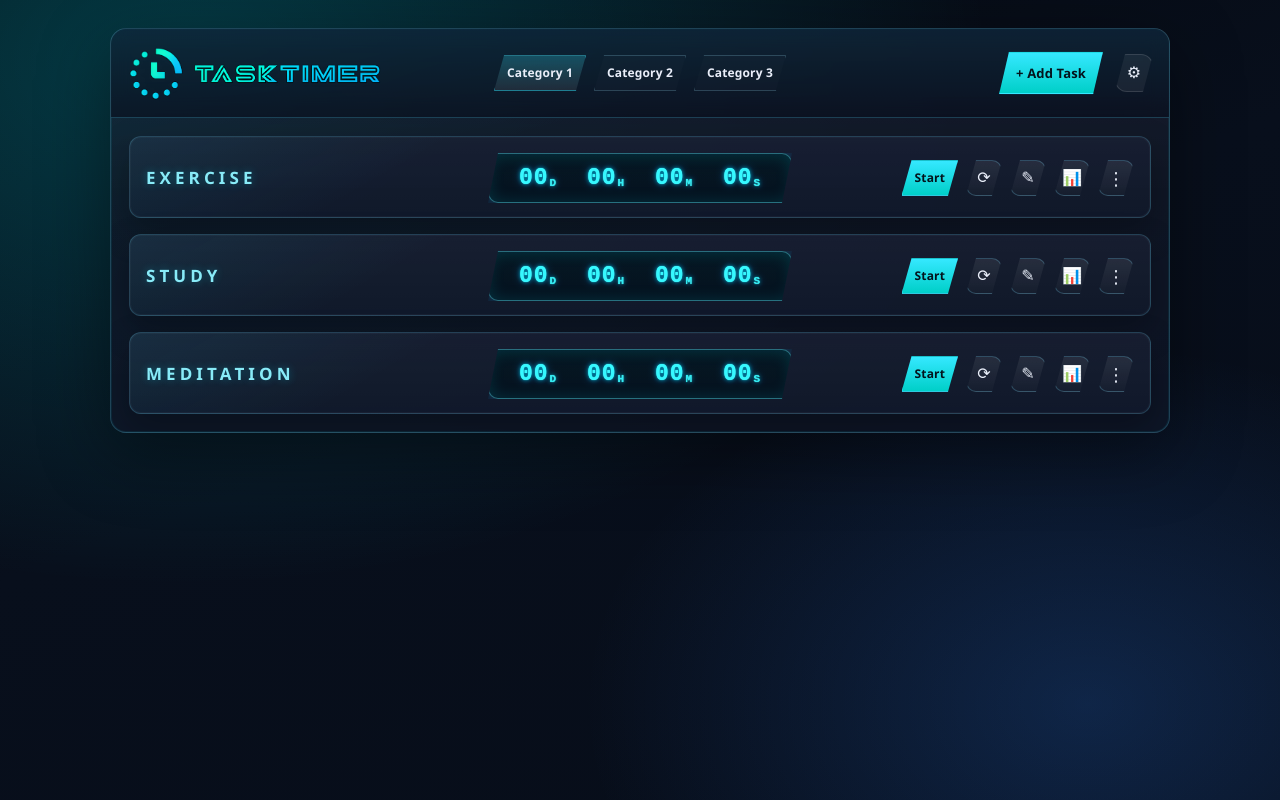
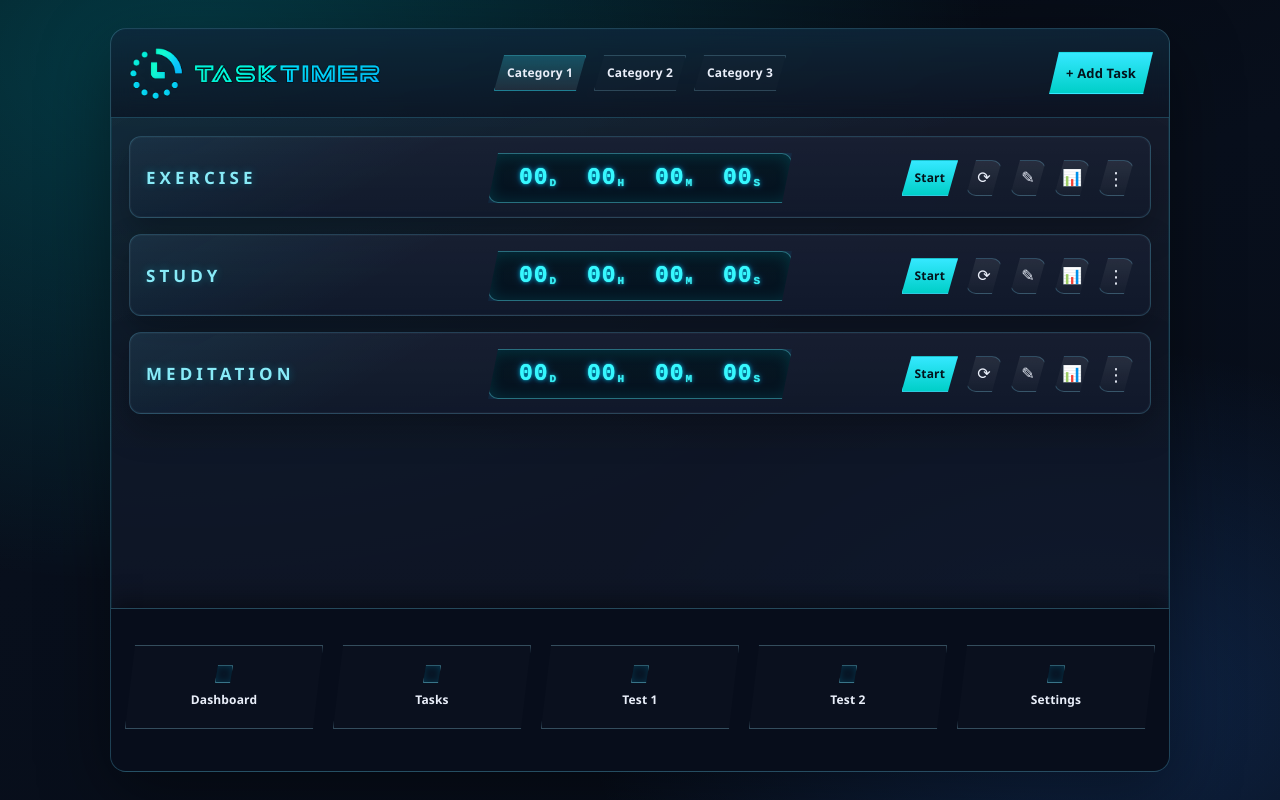
Before and after one commit to nogitlambo/tasktimer, a Next.js app: page /tasktimer in a window 1280 px wide. Built offline with nearby package versions, Linux system fonts and the light colour scheme.

Commit message:
new footer navigation panel and page tabs

```diff
--- a/src/app/tasktimer/page.tsx
+++ b/src/app/tasktimer/page.tsx
@@ -26,7 +26,7 @@ export default function TaskTimerPage() {
             <img className="brandLogo" src="/tasktimer-logo.png" alt="TaskTimer" />
           </div>
 
-          <div className="modeSwitch" aria-label="View modes">
+          <div className="modeSwitch" id="modeSwitch" aria-label="View modes">
             <button className="btn btn-ghost small modeBtn isOn" id="mode1Btn" type="button" data-mode="mode1">
               Mode 1
             </button>
@@ -42,13 +42,10 @@ export default function TaskTimerPage() {
             <button className="btn btn-accent" id="openAddTaskBtn" type="button">
               + Add Task
             </button>
-
-            <button className="menuIcon" id="menuIcon" type="button" aria-label="Settings" title="Settings">
-              ⚙
-            </button>
           </div>
         </div>
-
+        <div className="appPages">
+          <section className="appPage appPageOn" id="appPageTasks" aria-label="Tasks page">
             <section className="modeView modeViewOn" id="mode1View" aria-label="Mode 1 view">
               <TaskList />
               <HistoryScreen />
@@ -58,6 +55,52 @@ export default function TaskTimerPage() {
             <section className="modeView" id="mode2View" aria-label="Mode 2 view" />
 
             <section className="modeView" id="mode3View" aria-label="Mode 3 view" />
+          </section>
+
+          <section className="appPage" id="appPageDashboard" aria-label="Dashboard page">
+            <div className="appPagePlaceholder">
+              <h2>Dashboard</h2>
+              <p>Placeholder dashboard widgets will be added here.</p>
+            </div>
+          </section>
+
+          <section className="appPage" id="appPageTest1" aria-label="Test page 1">
+            <div className="appPagePlaceholder">
+              <h2>Test Page 1</h2>
+              <p>Placeholder test content and sample data.</p>
+            </div>
+          </section>
+
+          <section className="appPage" id="appPageTest2" aria-label="Test page 2">
+            <div className="appPagePlaceholder">
+              <h2>Test Page 2</h2>
+              <p>Placeholder test content and sample data.</p>
+            </div>
+          </section>
+        </div>
+
+        <div className="appFooterNav" aria-label="App pages">
+          <button className="btn btn-ghost small appFooterBtn" id="footerDashboardBtn" type="button">
+            <span className="appFooterIconPlaceholder" aria-hidden="true" />
+            Dashboard
+          </button>
+          <button className="btn btn-ghost small appFooterBtn isOn" id="footerTasksBtn" type="button">
+            <span className="appFooterIconPlaceholder" aria-hidden="true" />
+            Tasks
+          </button>
+          <button className="btn btn-ghost small appFooterBtn" id="footerTest1Btn" type="button">
+            <span className="appFooterIconPlaceholder" aria-hidden="true" />
+            Test 1
+          </button>
+          <button className="btn btn-ghost small appFooterBtn" id="footerTest2Btn" type="button">
+            <span className="appFooterIconPlaceholder" aria-hidden="true" />
+            Test 2
+          </button>
+          <button className="btn btn-ghost small appFooterBtn" id="footerSettingsBtn" type="button">
+            <span className="appFooterIconPlaceholder" aria-hidden="true" />
+            Settings
+          </button>
+        </div>
       </div>
 
       <AddTaskOverlay />
--- a/src/app/tasktimer/tasktimer.css
+++ b/src/app/tasktimer/tasktimer.css
@@ -46,6 +46,7 @@ body{
 /* App shell */
 .wrap{
   width: min(1060px, 100%);
+  height: calc(100vh - 56px);
   background:
               linear-gradient(165deg, rgba(0,245,255,.06), rgba(0,0,0,0) 32%),
               linear-gradient(180deg, rgba(255,255,255,.05), rgba(255,255,255,.02) 42%, rgba(255,255,255,.01) 100%),
@@ -54,6 +55,11 @@ body{
   border-radius: var(--radius);
   box-shadow: 0 20px 70px rgba(0,0,0,.42), 0 0 0 1px rgba(0,220,255,.08) inset;
   overflow:hidden;
+  display:flex;
+  flex-direction:column;
+}
+#app[aria-label="TaskTimer App"]{
+  margin-bottom:0;
 }
 .topbar{
   display:grid;
@@ -107,6 +113,16 @@ body{
   justify-content:center;
   gap:8px;
 }
+body[data-app-page="dashboard"] #modeSwitch,
+body[data-app-page="test1"] #modeSwitch,
+body[data-app-page="test2"] #modeSwitch{
+  display:none !important;
+}
+body[data-app-page="dashboard"] #openAddTaskBtn,
+body[data-app-page="test1"] #openAddTaskBtn,
+body[data-app-page="test2"] #openAddTaskBtn{
+  display:none !important;
+}
 .modeBtn{
   min-width:84px;
 }
@@ -124,6 +140,69 @@ body{
 }
 .modeView.modeViewOn{
   display:block;
+}
+.appPages{
+  flex:1 1 auto;
+  padding-bottom:64px;
+  min-height:0;
+  overflow-y:auto;
+  overflow-x:hidden;
+}
+.appPage{
+  display:none;
+  padding-bottom:12px;
+}
+.appPage.appPageOn{
+  display:block;
+}
+.appPagePlaceholder{
+  margin:18px;
+  padding:24px;
+  border:1px solid rgba(121,226,255,.2);
+  background:
+              linear-gradient(150deg, rgba(46,232,255,.08), rgba(0,0,0,0) 28%),
+              linear-gradient(180deg, rgba(255,255,255,.04), rgba(255,255,255,.01)),
+              rgba(14,23,42,.82);
+  box-shadow: 0 14px 34px rgba(0,0,0,.28), inset 0 0 0 1px rgba(255,255,255,.03);
+}
+.appPagePlaceholder h2{
+  margin:0 0 8px;
+  font-family:var(--font-tight);
+  color: rgba(142,242,255,.96);
+  letter-spacing:.04em;
+}
+.appPagePlaceholder p{
+  margin:0;
+  color: rgba(210,230,246,.8);
+}
+.appFooterNav{
+  display:grid;
+  grid-template-columns: repeat(5, minmax(0,1fr));
+  gap:10px;
+  padding:36px 14px 42px;
+  position: relative;
+  z-index: 6;
+  border-top:1px solid rgba(117,231,255,.28);
+  box-shadow: 0 -10px 20px rgba(0,0,0,.35);
+  background: rgba(8,14,27,.98);
+}
+.appFooterBtn{
+  width:100%;
+  min-height:84px;
+  display:flex;
+  flex-direction:column;
+  align-items:center;
+  justify-content:center;
+  gap:8px;
+  justify-content:center;
+}
+.appFooterIconPlaceholder{
+  width:18px;
+  height:18px;
+  border:1px solid rgba(117,231,255,.45);
+  background: rgba(6,24,41,.75);
+  box-shadow: inset 0 0 6px rgba(0,200,255,.18), 0 0 6px rgba(0,200,255,.16);
+  clip-path: polygon(3px 0, 100% 0, calc(100% - 3px) 100%, 0 100%);
 }
 .modePanel{
   margin: 18px;
@@ -215,6 +294,7 @@ body{
 /* Task list */
 .list{
   padding:18px;
+  padding-bottom:24px;
   display:flex;
   flex-direction:column;
   gap:var(--gap);
@@ -336,7 +416,7 @@ body{
   box-shadow: 0 8px 20px rgba(0,0,0,.32);
   z-index:10;
 }
-.task:last-child .taskMenuList{
+.taskMenu.open-up .taskMenuList{
   top:auto;
   bottom:calc(100% + 6px);
 }
@@ -379,7 +459,7 @@ body{
 .progressTrack{
   position:relative;
   height:18px;
-  border-radius: 999px;
+  border-radius: 0;
   overflow:visible;
   background: linear-gradient(180deg, rgba(0,0,0,.4), rgba(0,0,0,.22));
   border:1px solid rgba(118,225,255,.18);
@@ -388,7 +468,7 @@ body{
 .progressFill{
   position:absolute; inset:0 auto 0 0;
   width:0%;
-  border-radius: 999px;
+  border-radius: 0;
   background: var(--accent);
   transition: width .15s linear;
   box-shadow: 0 0 10px rgba(0,210,255,.45);
--- a/src/app/tasktimer/tasktimerClient.ts
+++ b/src/app/tasktimer/tasktimerClient.ts
@@ -156,9 +156,19 @@ export function initTaskTimerClient(): TaskTimerClientHandle {
     mode1Btn: document.getElementById("mode1Btn") as HTMLButtonElement | null,
     mode2Btn: document.getElementById("mode2Btn") as HTMLButtonElement | null,
     mode3Btn: document.getElementById("mode3Btn") as HTMLButtonElement | null,
+    modeSwitch: document.getElementById("modeSwitch"),
     mode1View: document.getElementById("mode1View"),
     mode2View: document.getElementById("mode2View"),
     mode3View: document.getElementById("mode3View"),
+    appPageTasks: document.getElementById("appPageTasks"),
+    appPageDashboard: document.getElementById("appPageDashboard"),
+    appPageTest1: document.getElementById("appPageTest1"),
+    appPageTest2: document.getElementById("appPageTest2"),
+    footerTasksBtn: document.getElementById("footerTasksBtn") as HTMLButtonElement | null,
+    footerDashboardBtn: document.getElementById("footerDashboardBtn") as HTMLButtonElement | null,
+    footerTest1Btn: document.getElementById("footerTest1Btn") as HTMLButtonElement | null,
+    footerTest2Btn: document.getElementById("footerTest2Btn") as HTMLButtonElement | null,
+    footerSettingsBtn: document.getElementById("footerSettingsBtn") as HTMLButtonElement | null,
 
     menuIcon: document.getElementById("menuIcon"),
     menuOverlay: document.getElementById("menuOverlay"),
@@ -2112,6 +2122,19 @@ export function initTaskTimerClient(): TaskTimerClientHandle {
     render();
   }
 
+  function applyAppPage(page: "tasks" | "dashboard" | "test1" | "test2") {
+    document.body.setAttribute("data-app-page", page);
+    els.appPageTasks?.classList.toggle("appPageOn", page === "tasks");
+    els.appPageDashboard?.classList.toggle("appPageOn", page === "dashboard");
+    els.appPageTest1?.classList.toggle("appPageOn", page === "test1");
+    els.appPageTest2?.classList.toggle("appPageOn", page === "test2");
+    if (els.modeSwitch) (els.modeSwitch as HTMLElement).style.display = page === "tasks" ? "flex" : "none";
+    els.footerTasksBtn?.classList.toggle("isOn", page === "tasks");
+    els.footerDashboardBtn?.classList.toggle("isOn", page === "dashboard");
+    els.footerTest1Btn?.classList.toggle("isOn", page === "test1");
+    els.footerTest2Btn?.classList.toggle("isOn", page === "test2");
+  }
+
   function deleteTasksInMode(mode: MainMode) {
     tasks = (tasks || []).filter((t) => taskModeOf(t) !== mode);
     save();
@@ -2193,6 +2216,13 @@ export function initTaskTimerClient(): TaskTimerClientHandle {
     on(els.mode1Btn, "click", () => applyMainMode("mode1"));
     on(els.mode2Btn, "click", () => applyMainMode("mode2"));
     on(els.mode3Btn, "click", () => applyMainMode("mode3"));
+    on(els.footerTasksBtn, "click", () => applyAppPage("tasks"));
+    on(els.footerDashboardBtn, "click", () => applyAppPage("dashboard"));
+    on(els.footerTest1Btn, "click", () => applyAppPage("test1"));
+    on(els.footerTest2Btn, "click", () => applyAppPage("test2"));
+    on(els.footerSettingsBtn, "click", () => {
+      window.location.href = "/tasktimer/settings";
+    });
     on(els.editMoveMode1, "click", () => {
       if (els.editMoveMode1?.disabled) return;
       editMoveTargetMode = "mode1";
@@ -2308,6 +2338,26 @@ export function initTaskTimerClient(): TaskTimerClientHandle {
       if (!insideEditMove && els.editMoveMenu) els.editMoveMenu.open = false;
       const insideAddNameMenu = ev.target?.closest?.("#addTaskNameCombo");
       if (!insideAddNameMenu) setAddTaskNameMenuOpen(false);
+    });
+    on(els.taskList, "click", (ev: any) => {
+      const summary = ev.target?.closest?.(".taskMenu > summary");
+      if (!summary) return;
+      const menu = summary.closest?.(".taskMenu") as HTMLDetailsElement | null;
+      if (!menu) return;
+
+      window.setTimeout(() => {
+        if (!menu.open) {
+          menu.classList.remove("open-up");
+          return;
+        }
+        const list = menu.querySelector(".taskMenuList") as HTMLElement | null;
+        if (!list) return;
+        const footer = document.querySelector(".appFooterNav") as HTMLElement | null;
+        const footerTop = footer ? footer.getBoundingClientRect().top : window.innerHeight;
+        const listRect = list.getBoundingClientRect();
+        const wouldOverlapFooter = listRect.bottom > footerTop - 8;
+        menu.classList.toggle("open-up", wouldOverlapFooter);
+      }, 0);
     });
 
     on(els.taskList, "click", (ev: any) => {
@@ -2834,6 +2884,7 @@ export function initTaskTimerClient(): TaskTimerClientHandle {
   loadModeLabels();
   syncModeLabelsUi();
   applyMainMode("mode1");
+  applyAppPage("tasks");
   wireEvents();
   render();
   if (!els.taskList && els.historyManagerScreen) {
```
Lines whose indentation alone changed are shown as unchanged.
